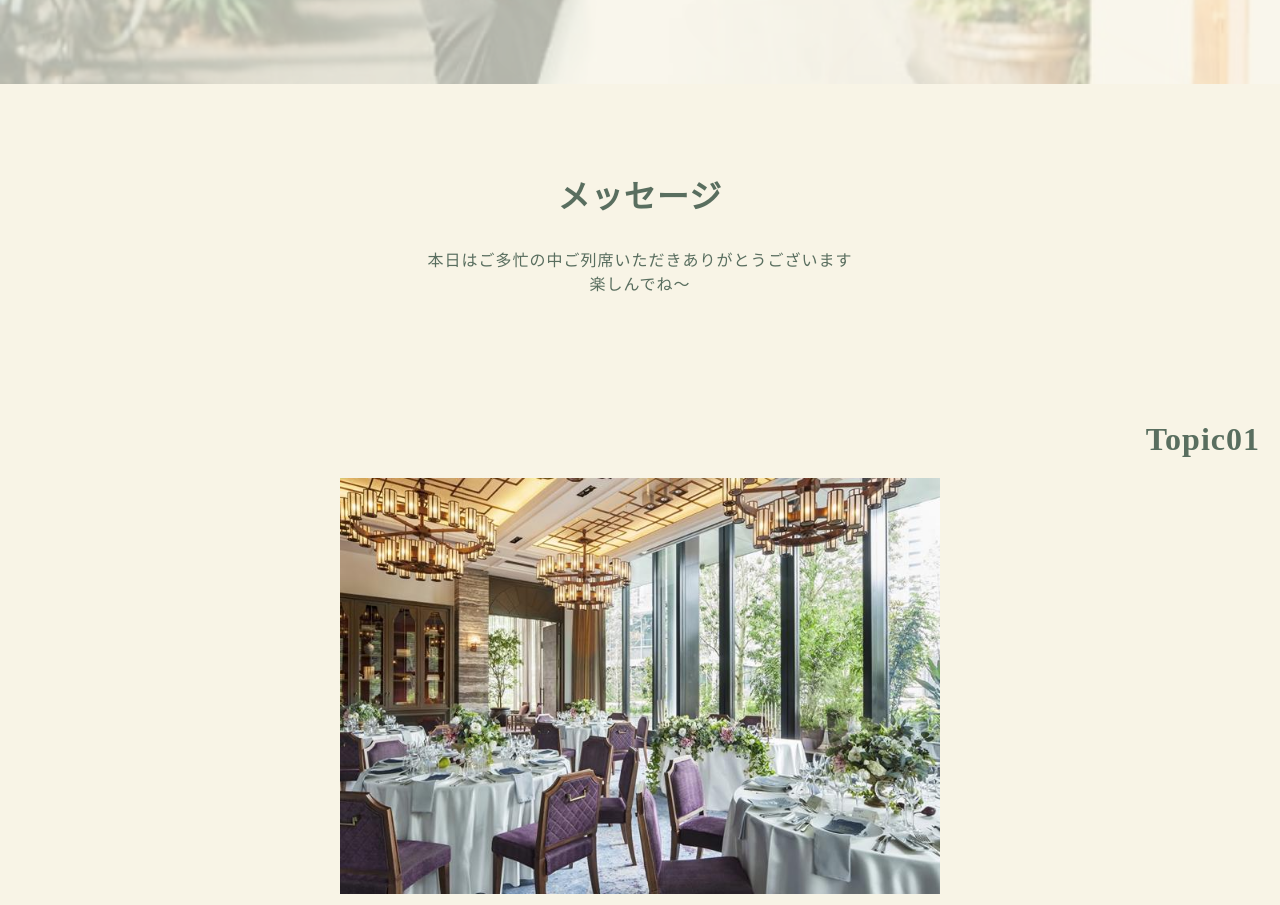
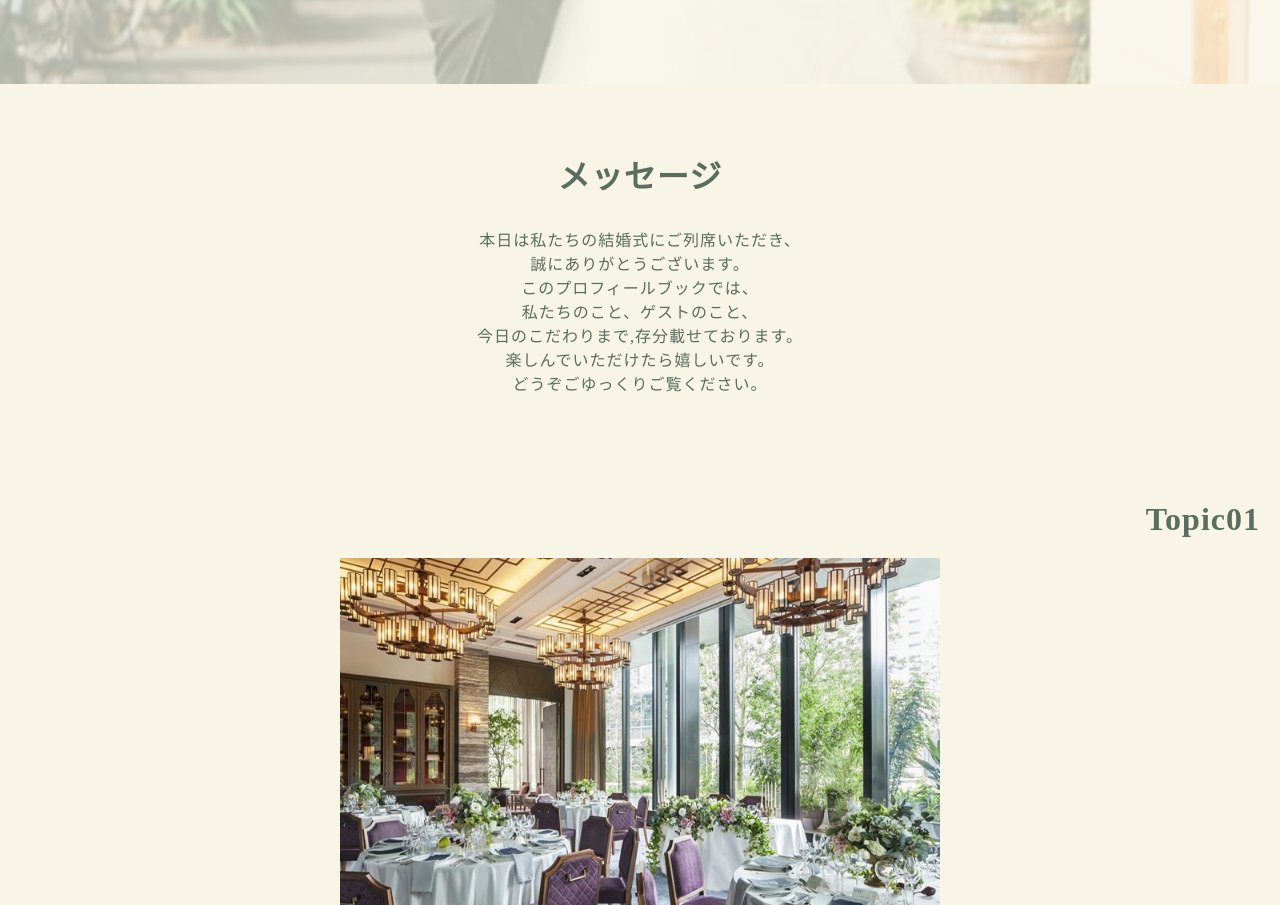
Before and after one commit to katio0613/0830profilebook, a plain HTML site: page index.html in a window 1280 px wide. Shown: the part 716-1621 px from the top of the page. Drawn offline with Linux system fonts and the light colour scheme.

Commit message:
Add files via upload

```diff
--- a/index.html
+++ b/index.html
@@ -189,7 +189,7 @@
 		align-items: center;
 		justify-content: center;
 		text-align: center;
-		margin: 40px 0;
+		margin: 20px 0;
 		color: #596E5F;
 	}
 
@@ -929,7 +929,14 @@ c29 0 70 -5 90 -10z" class="svg-elem-11"></path>
   <section class="fixed-bg-section" style="background-image: url('section2.jpg');">
     <div class="centered-section">
       <h1 class="centered-heading">メッセージ</h1>
-      <p>本日はご多忙の中ご列席いただきありがとうございます<br>楽しんでね～</p>
+      <p>本日は私たちの結婚式にご列席いただき、
+	  <br>誠にありがとうございます。
+	  <br>このプロフィールブックでは、
+	  <br>私たちのこと、ゲストのこと、
+	  <br>今日のこだわりまで,存分載せております。
+	  <br>楽しんでいただけたら嬉しいです。
+	  <br>どうぞごゆっくりご覧ください。
+	  </p>
     </div>
   </section>
 
```
Also changed, not shown: menu-icon.png (added).
